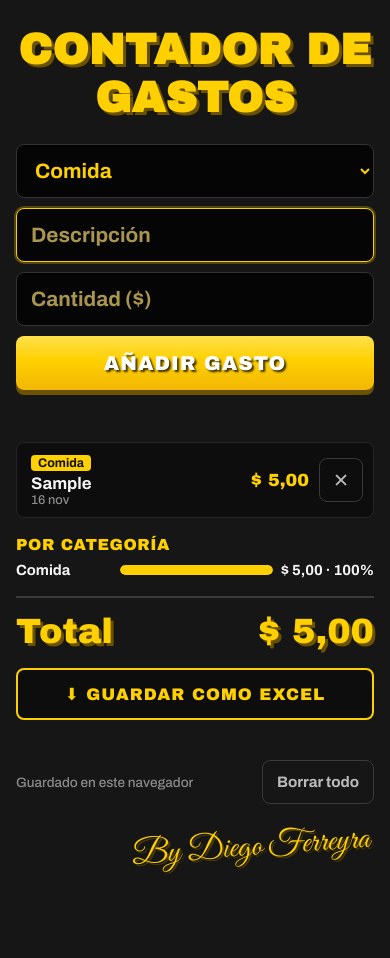
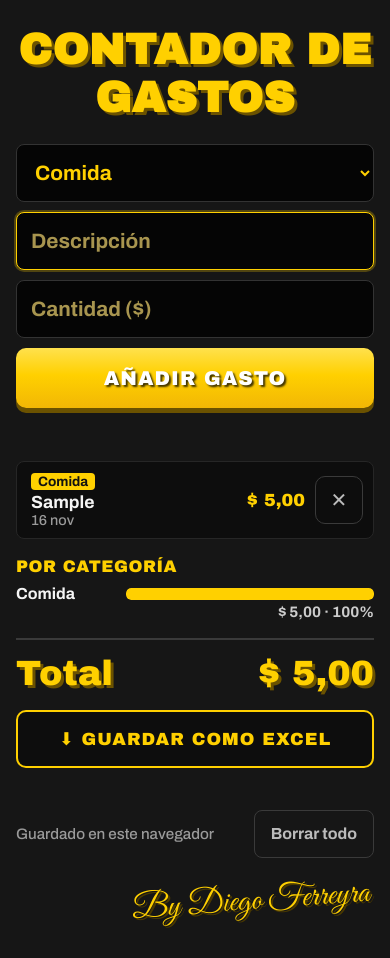
Before and after one commit to opesoc2013-art/controldegastos, a plain HTML site: page index.html in a window 390 px wide. Both pictures are taken after typing "Sample", "5" into the empty fields and a click on the button "AÑADIR GASTO". Before the commit the page ends 912 px from the top, so only its background shows below. Drawn offline with Linux system fonts and the light colour scheme.

Commit message:
Add files via upload

```diff
--- a/index.html
+++ b/index.html
@@ -2,7 +2,17 @@
 <html lang="es">
 <head>
 <meta charset="UTF-8">
-<meta name="viewport" content="width=device-width, initial-scale=1.0">
+<meta name="viewport" content="width=device-width, initial-scale=1.0, viewport-fit=cover">
+<meta name="description" content="Anotá tus gastos por categoría y exportalos a Excel.">
+<!-- PWA -->
+<link rel="manifest" href="manifest.json">
+<meta name="theme-color" content="#161616">
+<link rel="icon" type="image/png" sizes="192x192" href="icon-192.png">
+<link rel="apple-touch-icon" href="apple-touch-icon.png">
+<meta name="apple-mobile-web-app-capable" content="yes">
+<meta name="mobile-web-app-capable" content="yes">
+<meta name="apple-mobile-web-app-status-bar-style" content="black-translucent">
+<meta name="apple-mobile-web-app-title" content="Gastos">
 <title>Contador de gastos</title>
 <link rel="preconnect" href="https://fonts.googleapis.com">
 <link rel="preconnect" href="https://fonts.gstatic.com" crossorigin>
@@ -13,12 +23,16 @@
     --oro-suave: #a8954f; --texto: #f5f5f5; --rojo: #ff5a4f;
   }
   * { box-sizing: border-box; }
-  html { -webkit-text-size-adjust: 100%; }
+  html { -webkit-text-size-adjust: 100%; text-size-adjust: 100%; }
   body {
     margin: 0; min-height: 100vh; background: var(--bg); color: var(--texto);
-    font-family: "Archivo", Arial, sans-serif; -webkit-tap-highlight-color: transparent;
+    font-family: "Archivo", Arial, sans-serif; font-size: 16px; -webkit-tap-highlight-color: transparent;
+    overscroll-behavior-y: none;
   }
-  main { max-width: 520px; margin: 0 auto; padding: 22px 16px 40px; }
+  button { touch-action: manipulation; }
+  main { max-width: 520px; margin: 0 auto;
+    padding: max(22px, env(safe-area-inset-top)) max(16px, env(safe-area-inset-right))
+             max(32px, env(safe-area-inset-bottom)) max(16px, env(safe-area-inset-left)); }
   h1 {
     font-family: "Archivo Black", "Arial Black", sans-serif; font-size: clamp(2.2rem, 11vw, 3.1rem);
     line-height: 1.12; text-align: center; color: var(--oro); margin: 4px 0 22px;
@@ -26,7 +40,7 @@
   }
   form { display: grid; gap: 10px; }
   select, input {
-    width: 100%; min-height: 54px; background: var(--campo); color: var(--oro);
+    width: 100%; min-height: 58px; background: var(--campo); color: var(--oro);
     border: 1px solid var(--borde); border-radius: 8px; padding: 0 14px;
     font: 700 1.3rem "Archivo", Arial, sans-serif; outline: none;
   }
@@ -35,14 +49,14 @@
   input[type=number] { -moz-appearance: textfield; }
   input::-webkit-outer-spin-button, input::-webkit-inner-spin-button { -webkit-appearance: none; margin: 0; }
   .btn-add {
-    min-height: 54px; border: 0; border-radius: 8px; cursor: pointer; touch-action: manipulation;
+    min-height: 60px; border: 0; border-radius: 10px; cursor: pointer;
     background: linear-gradient(#ffe14d, var(--oro) 45%, var(--oro2));
     box-shadow: 0 5px 0 #6b5200; color: #fff; letter-spacing: 1px;
     font: 1.25rem "Archivo Black", "Arial Black", sans-serif; text-shadow: 2px 2px 2px rgba(0,0,0,.75);
     transition: transform .08s, box-shadow .08s;
   }
   .btn-add:active { transform: translateY(4px); box-shadow: 0 1px 0 #6b5200; }
-  .error { min-height: 1.2em; margin: 2px 2px 0; color: var(--rojo); font-weight: 700; font-size: .95rem; }
+  .error { min-height: 1.2em; margin: 2px 2px 0; color: var(--rojo); font-weight: 700; font-size: 1rem; }
 
   .vacio {
     text-align: center; color: #8a7400; font: 1.25rem "Archivo Black", "Arial Black", sans-serif;
@@ -54,46 +68,47 @@
     background: #0d0d0d; border: 1px solid #262626; border-radius: 8px; padding: 10px 10px 10px 14px;
   }
   .det { min-width: 0; }
-  .cat { display: inline-block; font-size: .78rem; font-weight: 700; color: #111; background: var(--oro);
+  .cat { display: inline-block; font-size: .85rem; font-weight: 700; color: #111; background: var(--oro);
          border-radius: 4px; padding: 1px 7px; margin-bottom: 3px; }
-  .desc { font-weight: 700; font-size: 1.05rem; overflow-wrap: anywhere; }
-  .fecha { font-size: .8rem; color: #8b8b8b; }
+  .desc { font-weight: 700; font-size: 1.1rem; overflow-wrap: anywhere; }
+  .fecha { font-size: .9rem; color: #9a9a9a; }
   .monto { font: 1.1rem "Archivo Black", "Arial Black", sans-serif; color: var(--oro); white-space: nowrap; }
   .borrar {
-    width: 44px; height: 44px; border-radius: 8px; border: 1px solid #3a3a3a; background: transparent;
-    color: #bbb; font-size: 1.2rem; cursor: pointer; touch-action: manipulation;
+    width: 48px; height: 48px; border-radius: 10px; border: 1px solid #3a3a3a; background: transparent;
+    color: #bbb; font-size: 1.25rem; cursor: pointer;
   }
   .borrar:active { background: #2a1210; color: var(--rojo); }
 
   .resumen { margin: 4px 0 6px; display: grid; gap: 7px; }
-  .resumen h2 { font: 1rem "Archivo Black", "Arial Black", sans-serif; color: var(--oro); margin: 0 0 2px; letter-spacing: .5px; }
-  .fila { display: grid; grid-template-columns: 96px 1fr auto; align-items: center; gap: 8px; font-size: .92rem; font-weight: 700; }
-  .barra { height: 10px; background: #262626; border-radius: 5px; overflow: hidden; }
+  .resumen h2 { font: 1.05rem "Archivo Black", "Arial Black", sans-serif; color: var(--oro); margin: 0 0 2px; letter-spacing: .5px; }
+  .fila { display: grid; grid-template-columns: 100px 1fr; align-items: center; gap: 4px 10px; font-size: 1rem; font-weight: 700; }
+  .fila .val { grid-column: 1 / -1; text-align: right; color: #ccc; font-size: .95rem; margin-top: -2px; }
+  .barra { height: 12px; background: #262626; border-radius: 5px; overflow: hidden; }
   .barra span { display: block; height: 100%; background: var(--oro); border-radius: 5px; }
 
   hr { border: 0; border-top: 2px solid #3a3a3a; margin: 18px 0 14px; }
   .total { display: flex; justify-content: space-between; align-items: baseline; gap: 10px;
            font: clamp(1.9rem, 9vw, 2.4rem) "Archivo Black", "Arial Black", sans-serif; color: var(--oro);
            text-shadow: 3px 3px 0 #6b5200; }
-  .pie { display: flex; justify-content: space-between; align-items: center; gap: 10px; margin-top: 18px; font-size: .85rem; color: #8b8b8b; }
+  .pie { display: flex; justify-content: space-between; align-items: center; gap: 10px; margin-top: 18px; font-size: .95rem; color: #9a9a9a; }
   .btn-sec { background: transparent; color: #bbb; border: 1px solid #3a3a3a; border-radius: 8px;
-             min-height: 44px; padding: 0 14px; font: 700 .95rem "Archivo", Arial, sans-serif; cursor: pointer; }
+             min-height: 48px; padding: 0 16px; font: 700 1rem "Archivo", Arial, sans-serif; cursor: pointer; }
   .btn-excel {
-    width: 100%; min-height: 52px; margin-top: 18px; border-radius: 8px; cursor: pointer; touch-action: manipulation;
+    width: 100%; min-height: 58px; margin-top: 18px; border-radius: 10px; cursor: pointer;
     background: #0d0d0d; color: var(--oro); border: 2px solid var(--oro); letter-spacing: 1px;
-    font: 1.05rem "Archivo Black", "Arial Black", sans-serif;
+    font: 1.1rem "Archivo Black", "Arial Black", sans-serif;
   }
   .btn-excel:active { background: #2a2300; }
   .btn-excel:disabled { opacity: .6; cursor: wait; }
-  .aviso { min-height: 1.1em; margin: 6px 2px 0; font-size: .9rem; font-weight: 700; color: #bbb; }
+  .aviso { min-height: 1.1em; margin: 6px 2px 0; font-size: 1rem; font-weight: 700; color: #bbb; }
   .firma { margin: 26px 4px 0; text-align: right; font: 2.1rem "Great Vibes", "Brush Script MT", cursive;
            color: var(--oro); transform: rotate(-4deg); text-shadow: 2px 2px 0 #4a3900; user-select: none; }
   .confirmar { display: none; margin-top: 12px; padding: 12px; border: 1px solid #5a2420; border-radius: 8px; background: #1d0f0e; }
   .confirmar.on { display: block; }
-  .confirmar p { margin: 0 0 10px; font-weight: 700; }
-  .confirmar .acciones { display: flex; gap: 8px; }
-  .btn-peligro { background: var(--rojo); color: #fff; border: 0; border-radius: 8px; min-height: 44px; padding: 0 16px;
-                 font: 700 .95rem "Archivo", Arial, sans-serif; cursor: pointer; }
+  .confirmar p { margin: 0 0 10px; font-weight: 700; font-size: 1.05rem; }
+  .confirmar .acciones { display: grid; grid-template-columns: 1fr 1fr; gap: 8px; }
+  .btn-peligro { background: var(--rojo); color: #fff; border: 0; border-radius: 8px; min-height: 52px; padding: 0 16px;
+                 font: 700 1rem "Archivo", Arial, sans-serif; cursor: pointer; }
 </style>
 </head>
 <body>
@@ -144,13 +159,13 @@
 
 <script src="https://cdnjs.cloudflare.com/ajax/libs/xlsx/0.18.5/xlsx.full.min.js"></script>
 <script>
-  const $ = (id) => document.getElementById(id);
+  const $ =(id) => document.getElementById(id);
   const fmt = new Intl.NumberFormat("es-AR", { minimumFractionDigits: 2, maximumFractionDigits: 2 });
   const pesos = (n) => "$ " + fmt.format(Math.round(n * 100) / 100);
   const fechaCorta = (ts) => new Date(ts).toLocaleDateString("es-AR", { day: "numeric", month: "short" });
 
   let gastos = [];          // {id, cat, desc, monto, ts}
-  let coleccion = null;     // solo se usa dentro de Claude (guardado en la cuenta)
+  let coleccion = null;     // colección privada en la base de datos del artifact
   const LS = "contador-gastos-v1";
 
   // ---------- Dibujar ----------
@@ -192,14 +207,14 @@
       const pct = total ? Math.round((m / total) * 100) : 0;
       const fila = document.createElement("div");
       fila.className = "fila";
-      fila.innerHTML = `<span></span><div class="barra"><span style="width:${pct}%"></span></div><span></span>`;
+      fila.innerHTML = `<span></span><div class="barra"><span style="width:${pct}%"></span></div><span class="val"></span>`;
       fila.children[0].textContent = c;
       fila.children[2].textContent = pesos(m) + " · " + pct + "%";
       res.appendChild(fila);
     }
   }
 
-  // ---------- Guardado en el navegador ----------
+  // ---------- Guardado local (respaldo) ----------
   function leerLocal() {
     try { return JSON.parse(localStorage.getItem(LS) || "[]"); } catch { return []; }
   }
@@ -336,7 +351,6 @@
     $("estado").textContent = "Guardado en este navegador";
   }
 
-  // Dentro de Claude, guarda en la cuenta; afuera, en el navegador
   (async () => {
     if (!window.claude || !window.claude.use) return;
     try {
@@ -368,6 +382,13 @@
       coleccion = null;
     }
   })();
+
+  // Service worker: permite instalar la app y usarla sin conexión
+  if ("serviceWorker" in navigator && location.protocol === "https:") {
+    window.addEventListener("load", () => {
+      navigator.serviceWorker.register("sw.js").catch(() => {});
+    });
+  }
 </script>
 </body>
 </html>
```
Also changed, not shown: sw.js (added, +63 -0 lines), apple-touch-icon.png (added), icon-192.png (added), icon-512.png (added), icon-maskable-512.png (added), manifest.json (added).
